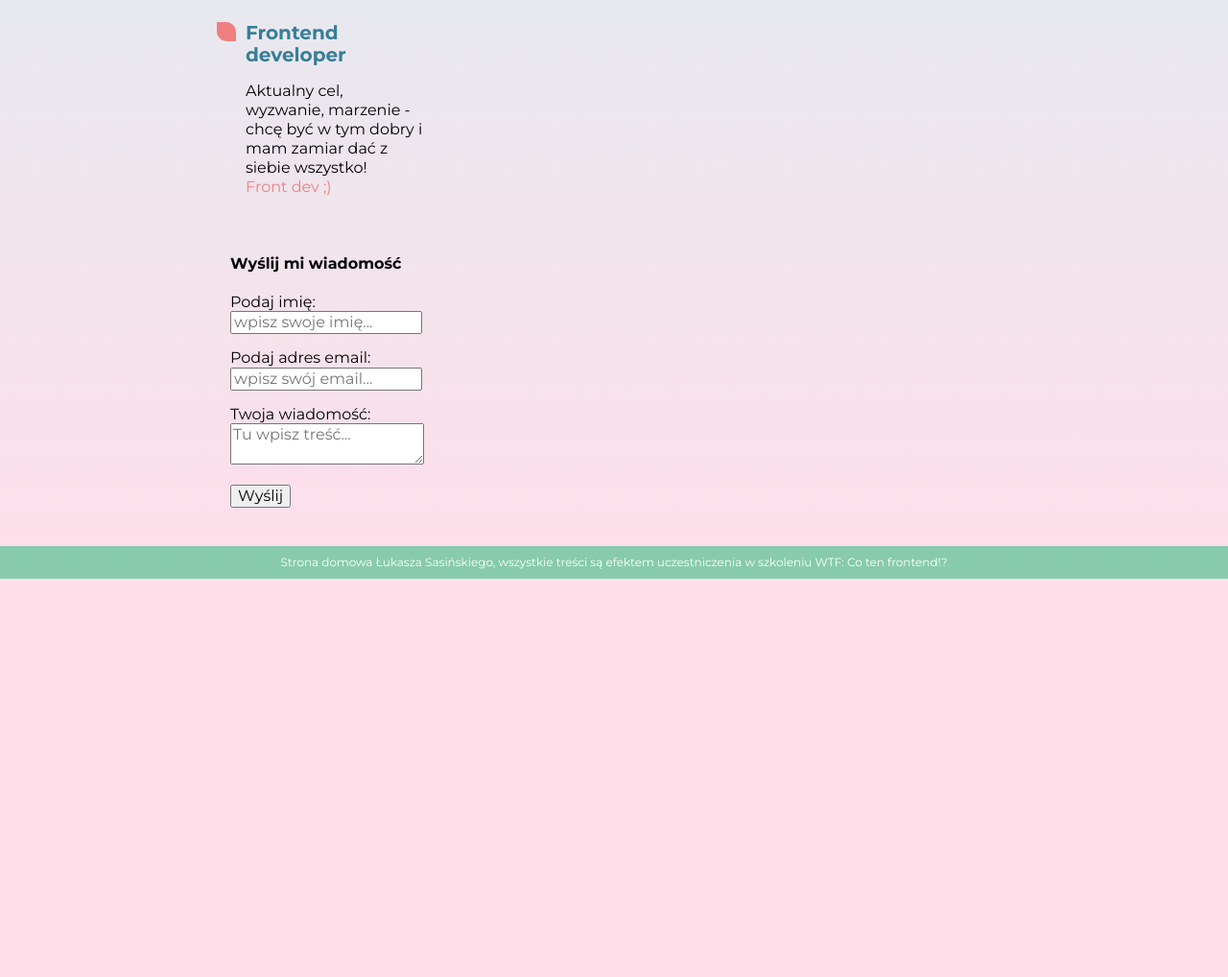
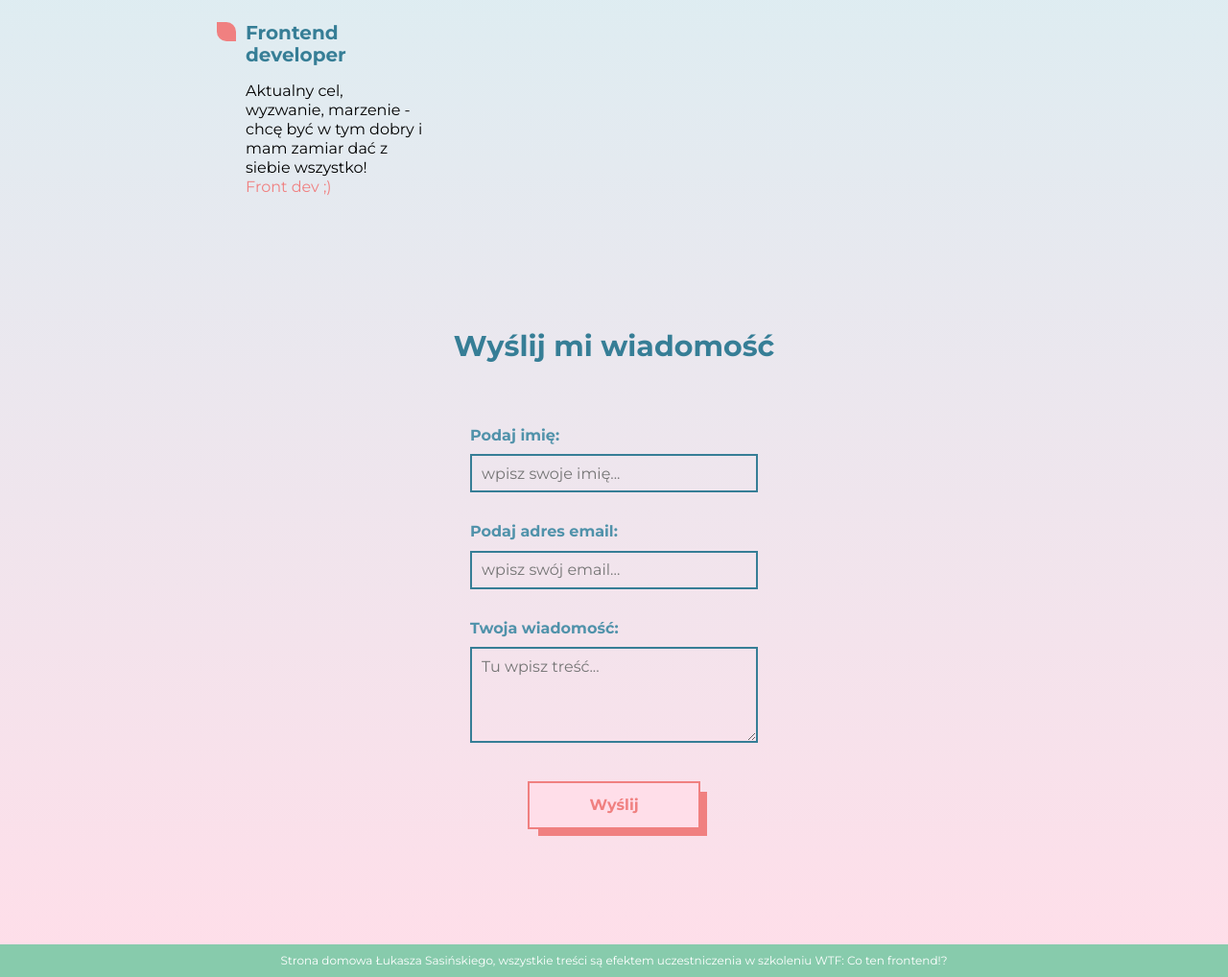
Before and after one commit to sasinskil/homepage-gulp, a website built with webpack: page src/content/index.html in a window 1280 px wide. Shown: the part 1302-2320 px from the top of the page at 96% size. Before the commit the page ends 1905 px from the top, so only its background shows below. Built offline with nearby package versions, Linux system fonts and the light colour scheme; files whose address does not match are found by name.

Commit message:
stylization

```diff
--- a/src/scss/main.scss
+++ b/src/scss/main.scss
@@ -176,6 +176,102 @@ body {
   }
 }
 
+.contact {
+
+  padding: 50px 0 80px 0;
+
+  &__header {
+    text-align: center;
+    color: rgb(54, 126, 150);
+    font-size: 30px;
+    padding: 10px 0;
+  }
+
+  &__form {
+    display:flex;
+    flex-direction: column;
+    justify-content: center;
+    align-items: center;
+
+    &--label-name {
+      font-weight: bold;
+      color: rgb(80, 146, 170);
+    }
+
+    &--input-name {
+      margin-top: 10px;
+      width: 300px;
+      height: 40px;
+      text-decoration: none;
+      border: 2px solid rgb(54, 126, 150);
+      background: none;
+      padding: 10px;
+
+    }
+
+    &--label-email {
+      font-weight: bold;
+      color: rgb(80, 146, 170);
+    }
+
+    &--input-email {
+      margin-top: 10px;
+      width: 300px;
+      height: 40px;
+      text-decoration: none;
+      border: 2px solid rgb(54, 126, 150);
+      background: none;
+      padding: 10px;
+
+    }
+
+    &--label-message {
+      font-weight: bold;
+      color: rgb(80, 146, 170);
+    }
+
+    &--input-message {
+      margin-top: 10px;
+      width: 300px;
+      height: 100px;
+      text-decoration: none;
+      border: 2px solid rgb(54, 126, 150);
+      background: none;
+      padding: 10px;
+    }
+
+    &--button {
+      margin-top: 20px;
+      border: none;
+      background: #FFDEE9;
+      width: 180px;
+      height: 50px;
+      border: 2px solid lightcoral;
+      color: lightcoral;
+      font-weight: bold;
+      position: relative;
+
+      &::before {
+        content: "";
+        width: 100%;
+        height: 100%;
+        border: 2px solid lightcoral;
+        background: lightcoral;
+        display: inline-block;
+        position: absolute;
+        top: 9px;
+        left: 9px;
+        z-index: -1;
+      }
+
+      &:hover {
+        color: white;
+        background: lightcoral;
+      }
+    }
+  }
+}
+
 .article {
 
   &__header {
```
Also changed, not shown: dist/css/main.css, 1 other file.
